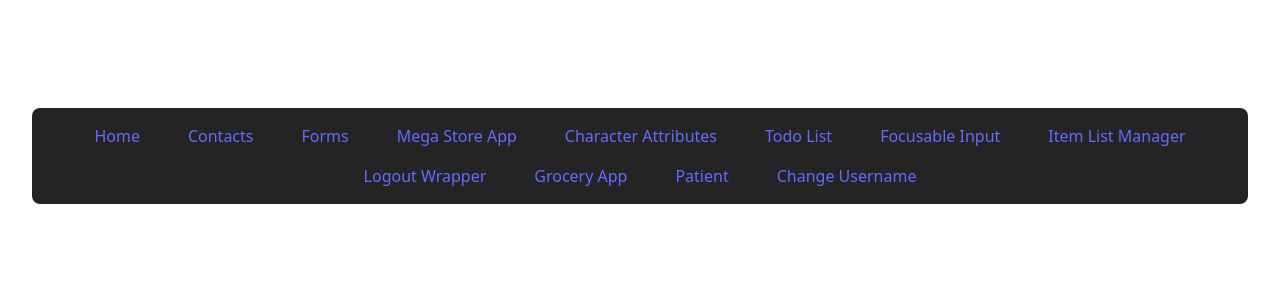
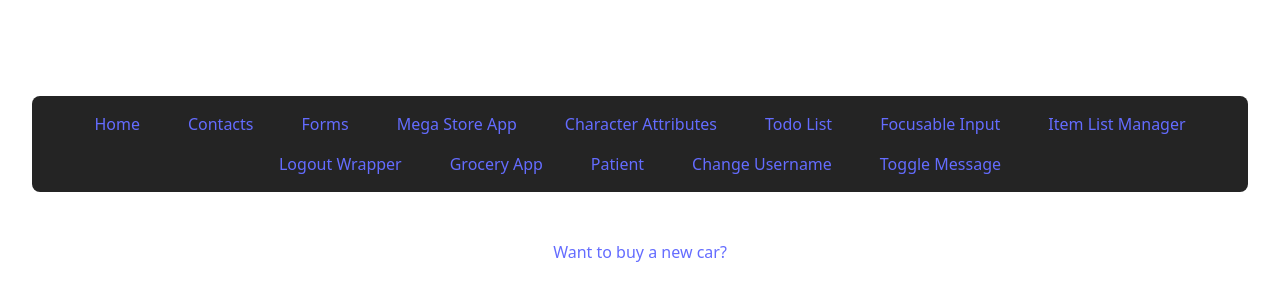
Before and after one commit to liweinan/play-react, a React (Vite) app: page /togglemessage in a window 1280 px wide. Shown: the part 212-512 px from the top of the page. Built offline with nearby package versions, Linux system fonts and the light colour scheme.

Commit message:
save progress

```diff
--- a/src/App.jsx
+++ b/src/App.jsx
@@ -12,6 +12,7 @@ import Contact from './pages/Contact'
 import Contact2 from './pages/Contact2'
 import Patient from './hackerrank/patient/App.jsx'
 import ChangeUsername from "./testdome/ChangeUsername.jsx";
+import ToggleMessage from "./testdome/ToggleMessage.jsx";
 
 // Create simple placeholder components for now
 const Home = () => {
@@ -63,6 +64,7 @@ function App() {
                     <li><Link to="/groceryapp">Grocery App</Link></li>
                     <li><Link to='/patient'>Patient</Link></li>
                     <li><Link to='/changeusername'>Change Username</Link></li>
+                    <li><Link to='/togglemessage'>Toggle Message</Link></li>
                 </ul>
             </nav>
 
@@ -90,6 +92,7 @@ function App() {
                     <Route path="/contact2" element={<Contact2/>}/>
                     <Route path="/patient" element={<Patient/>}/>
                     <Route path="/changeusername" element={<ChangeUsername/>}></Route>
+                    <Route path="/togglemessage" element={<ToggleMessage/>}/>
                 </Routes>
             </main>
         </div>
--- /dev/null
+++ b/src/testdome/ToggleMessage.jsx
@@ -0,0 +1,18 @@
+import React, {useState} from 'react';
+// https://www.testdome.com/library?page=1&skillArea=48&questionId=107225
+const ToggleMessage = () => {
+    const [isVisible, setIsVisible] = useState(false);
+
+    const handleClick = () => {
+        setIsVisible(!isVisible);
+    };
+
+    return (
+        <div>
+            <a href="#" onClick={handleClick}>Want to buy a new car?</a>
+            {isVisible && <p>Call +11 22 33 44 now!</p>}
+        </div>
+    );
+}
+
+export default ToggleMessage;
```
